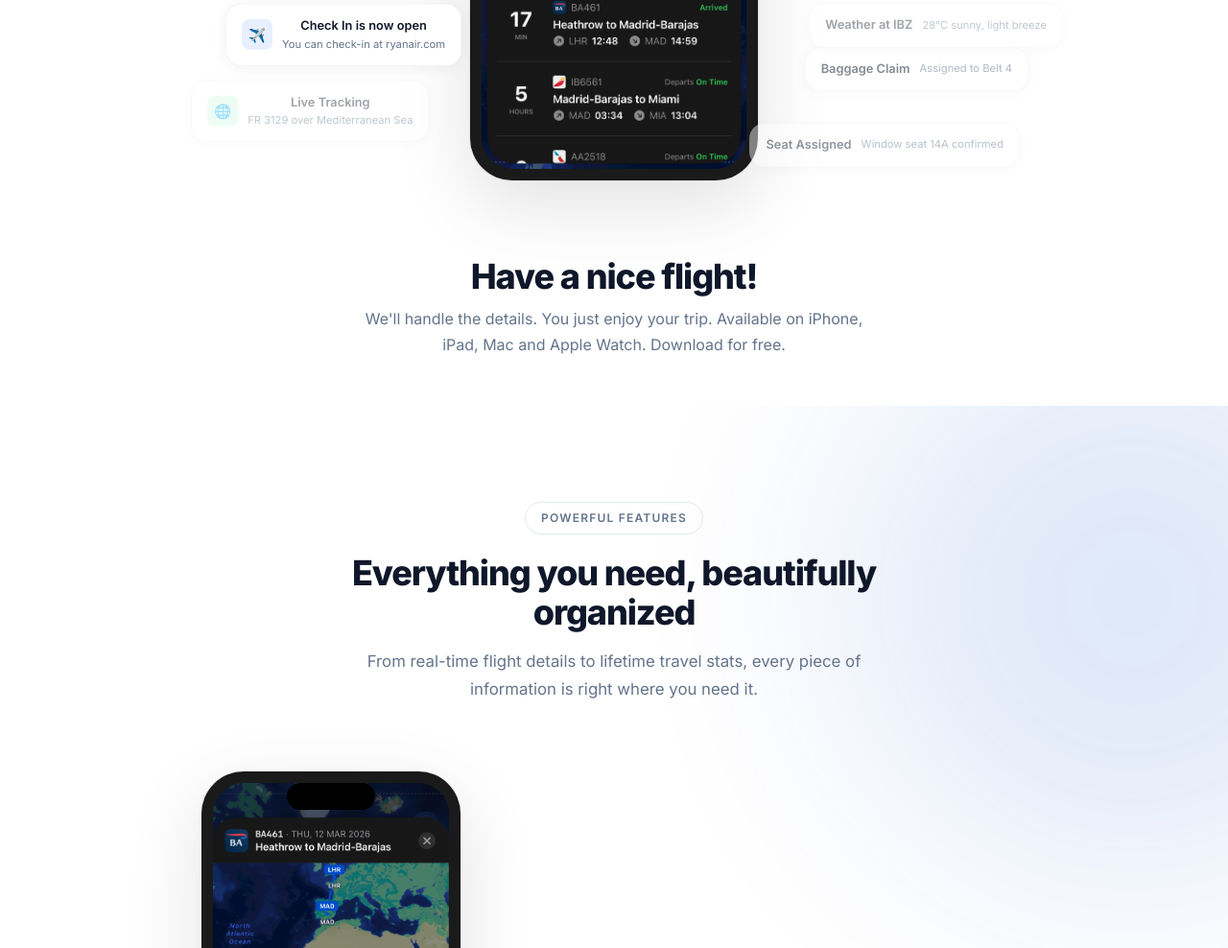
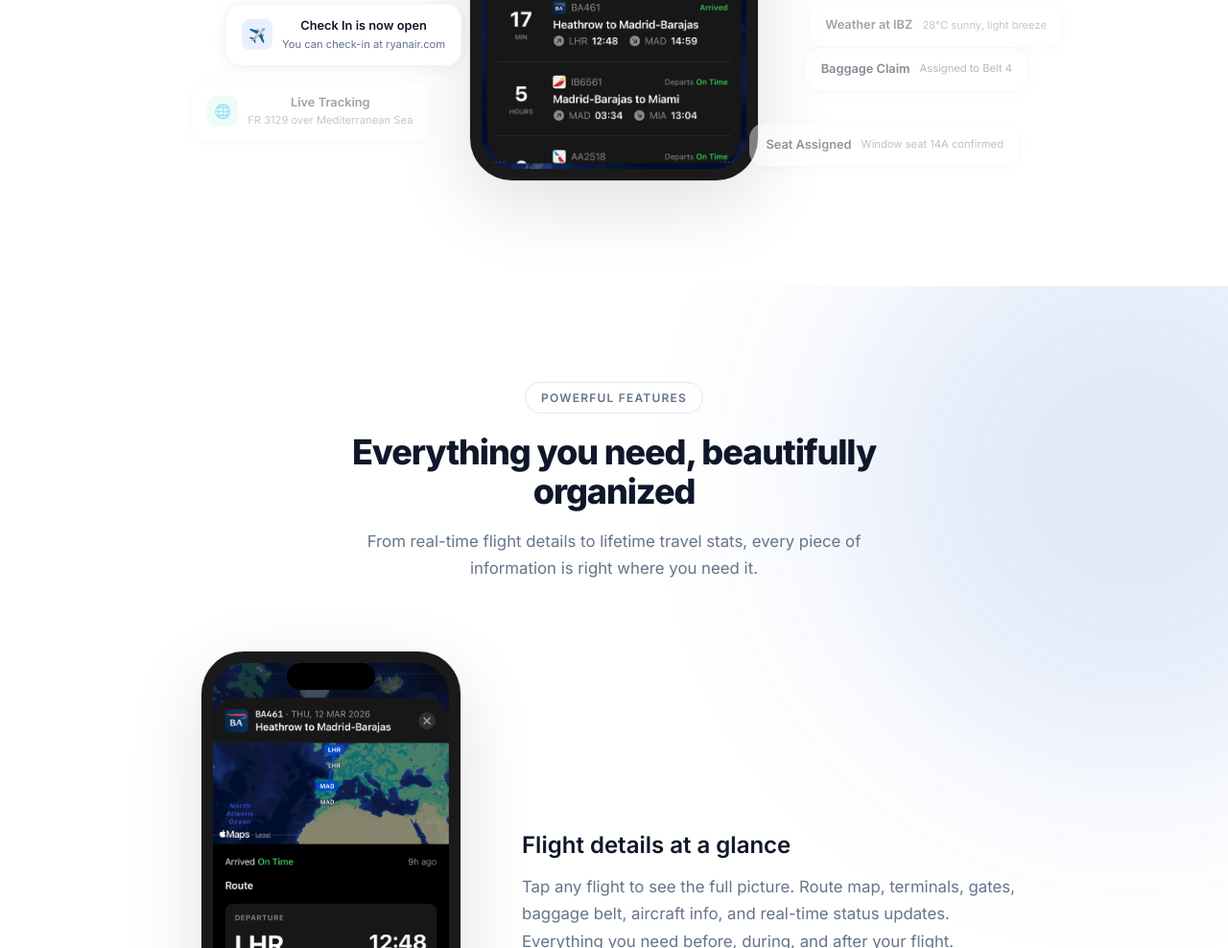
Before and after one commit to jonidelv/planeclip-landing, a plain HTML site: page index.html in a window 1280 px wide. Shown: the part 1012-2000 px from the top of the page at 96% size. Drawn offline with Linux system fonts and the light colour scheme.

Commit message:
Remove hero bottom text

```diff
--- a/index.html
+++ b/index.html
@@ -196,10 +196,7 @@
         </div>
 
         <!-- Text below showcase -->
-        <div class="hero__bottom-text reveal">
-          <h2>Have a nice flight!</h2>
-          <p>We'll handle the details. You just enjoy your trip. Available on iPhone, iPad, Mac and Apple Watch. Download for free.</p>
-        </div>
+        <div style="height: 60px;"></div>
       </div>
     </section>
 
```
